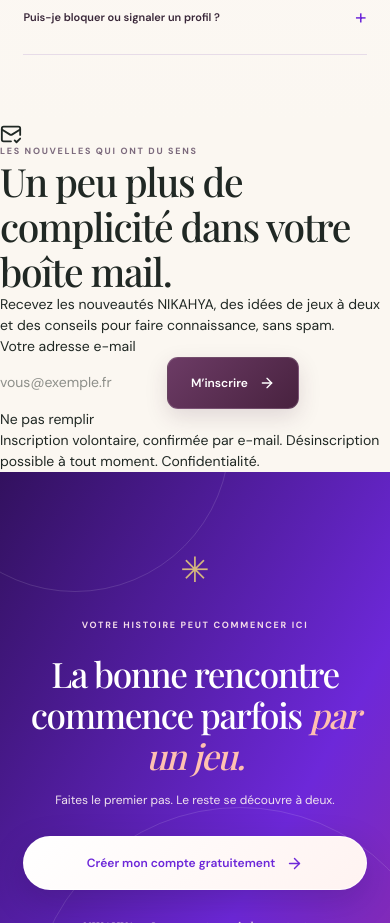
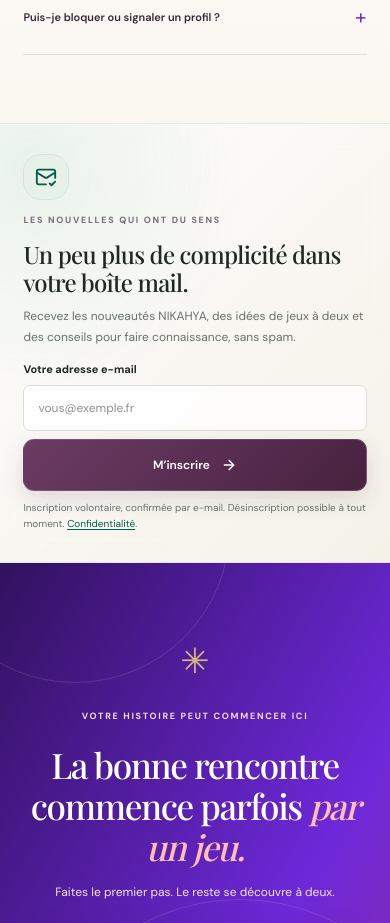
Before and after one commit to alilou31/Toto, a Next.js app: page / in a window 390 px wide. Shown: the part 6100-7023 px from the top of the page. Built offline with nearby package versions, Linux system fonts and the light colour scheme; no server answers; a web font is replaced by a local one.

Commit message:
feat: style responsive landing newsletter section

```diff
--- a/app/globals.css
+++ b/app/globals.css
@@ -417,3 +417,21 @@ body:has(.connected-bottom-nav){padding-bottom:calc(88px + env(safe-area-inset-b
 
 
 .nikahya-verified-badge{display:inline-flex;align-items:center;gap:5px;padding:4px 9px;border-radius:999px;background:rgba(37,126,94,.12);color:#237653;border:1px solid rgba(37,126,94,.25);font-size:.76rem;font-weight:700;vertical-align:middle;white-space:nowrap}.landing-verification-trust{max-width:34rem;margin-top:1rem;padding:1rem;border:1px solid rgba(37,126,94,.22);border-radius:18px;background:rgba(255,255,255,.52);backdrop-filter:blur(14px)}.landing-verification-trust p{margin:.55rem 0 0;font-size:.86rem;line-height:1.5;color:var(--muted,#62666b)}.discovery-card h2 .nikahya-verified-badge{margin-inline-start:.45rem}.discovery-last-seen{font-size:.78rem;opacity:.72;margin:.2rem 0 .5rem}.discovery-results-bar label{display:inline-flex;align-items:center;gap:.5rem;font-size:.85rem;flex-wrap:wrap}.discovery-results-bar select,.personalize-field select{max-width:100%;padding:.65rem .8rem;border-radius:12px;border:1px solid rgba(40,50,45,.2);background:rgba(255,255,255,.85);color:inherit}
+
+
+/* Public landing-page newsletter: glassmorphism, accessible and responsive */
+.newsletter-section{display:grid;grid-template-columns:auto minmax(0,1fr) minmax(280px,.9fr);align-items:center;gap:26px;padding:clamp(30px,5vw,58px) 10%;background:radial-gradient(ellipse at 8% 10%,#dfece4aa,transparent 42%),linear-gradient(135deg,#ffffffd9,#f3f0e6e8);border-block:1px solid #e2e9e0;backdrop-filter:blur(18px)}
+.newsletter-icon{width:54px;height:54px;border-radius:18px;display:grid;place-items:center;color:var(--green);background:#e7f0e9;border:1px solid #d4e4d8}
+.newsletter-copy .section-kicker{margin-bottom:12px}
+.newsletter-copy h2{font-size:clamp(24px,2.8vw,35px);line-height:1.18;letter-spacing:-.7px;margin:0 0 10px}
+.newsletter-copy>p:last-child{color:var(--muted);font-size:12px;line-height:1.7;margin:0;max-width:490px}
+.newsletter-form label{display:block;font-size:11px;font-weight:700;margin-bottom:8px}
+.newsletter-input-row{display:flex;gap:8px}
+.newsletter-input-row input{min-width:0;flex:1;border:1px solid #d7e0d7;border-radius:7px;background:#ffffffd9;padding:13px 14px;font:inherit;font-size:12px;outline-offset:3px}
+.newsletter-input-row .button{white-space:nowrap;padding:13px 15px;min-height:46px}
+.newsletter-privacy{font-size:10px;line-height:1.6;color:var(--muted);margin:9px 0 0}
+.newsletter-privacy a{color:var(--green);text-decoration:underline;text-underline-offset:2px}
+.newsletter-message{font-size:11px;line-height:1.6;color:var(--green);margin:8px 0 0}
+.newsletter-honeypot{position:absolute!important;width:1px!important;height:1px!important;padding:0!important;margin:-1px!important;overflow:hidden!important;clip:rect(0,0,0,0)!important;white-space:nowrap!important;border:0!important}
+@media(max-width:850px){.newsletter-section{grid-template-columns:auto 1fr;gap:18px;padding-inline:6%}.newsletter-form{grid-column:1/-1}.newsletter-copy h2{max-width:620px}}
+@media(max-width:520px){.newsletter-section{grid-template-columns:1fr;gap:14px;padding:30px 6%}.newsletter-icon{width:46px;height:46px}.newsletter-form{grid-column:auto}.newsletter-input-row{flex-direction:column}.newsletter-input-row .button{width:100%}}
```
